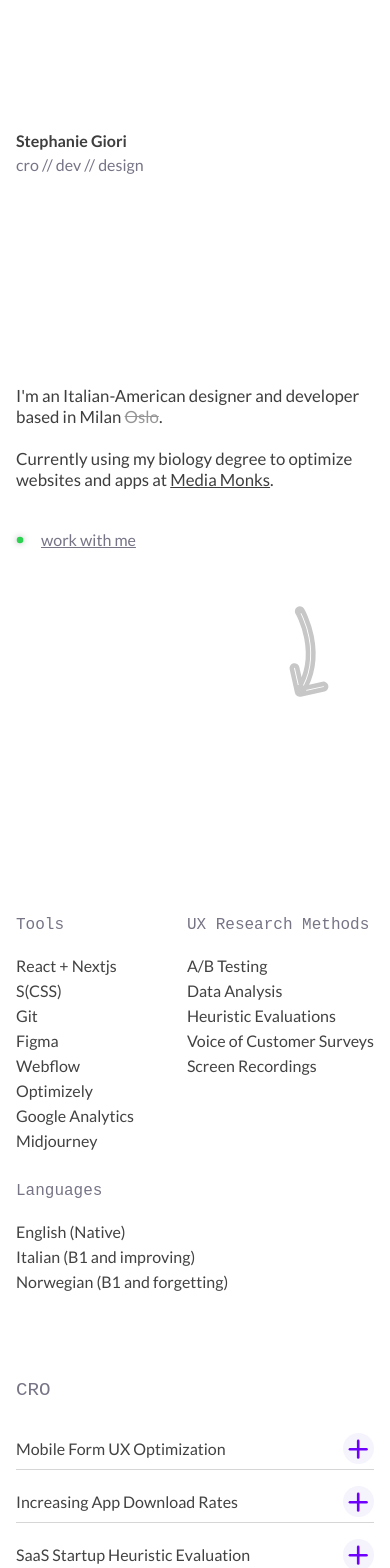
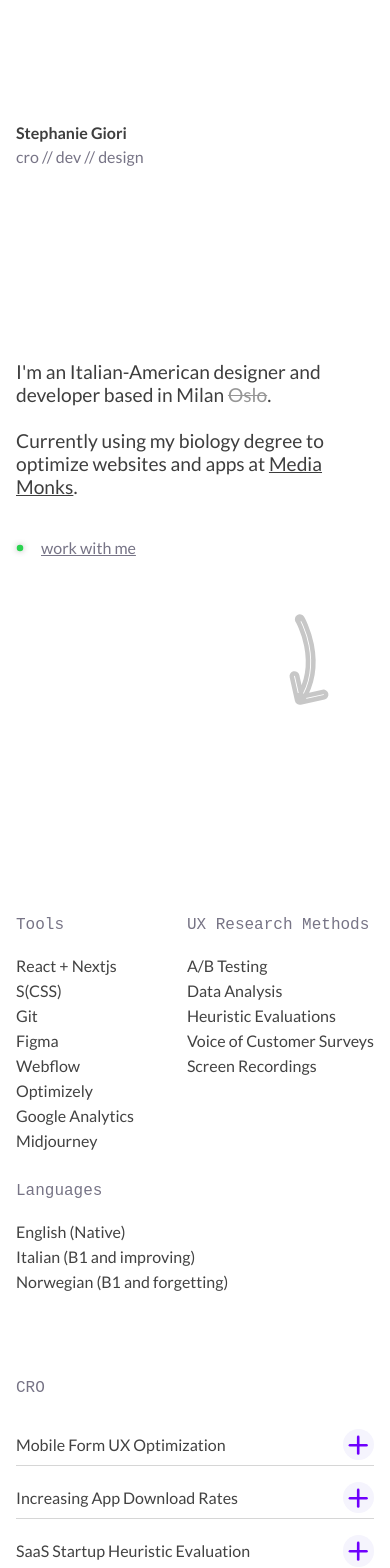
Before and after one commit to sgiori11/portfolio-current, a Next.js app: page / in a window 390 px wide. Shown: the top 1568 px of the page. Built offline with nearby package versions, Linux system fonts and the light colour scheme.

Commit message:
mobile sizing

```diff
--- a/src/app/globals.css
+++ b/src/app/globals.css
@@ -75,15 +75,4 @@ a {
     padding: 1rem; /* This will apply when the screen is 440px or smaller */
   }
 
-  h1 {
-    font-size: 1.05rem;
-  }
-
-  h2 {
-    font-size: 1.2rem;
-  }
-
-  h3 {
-    font-size: 1rem;
-  }
 }
--- a/src/app/styles/Skills.module.css
+++ b/src/app/styles/Skills.module.css
@@ -51,10 +51,6 @@
 
       }
 
-      .skillsCont span {
-        font-size: 1em;
-      }
-
       .softSkills {
         margin-top: 5em !important;
         display: grid;
```
